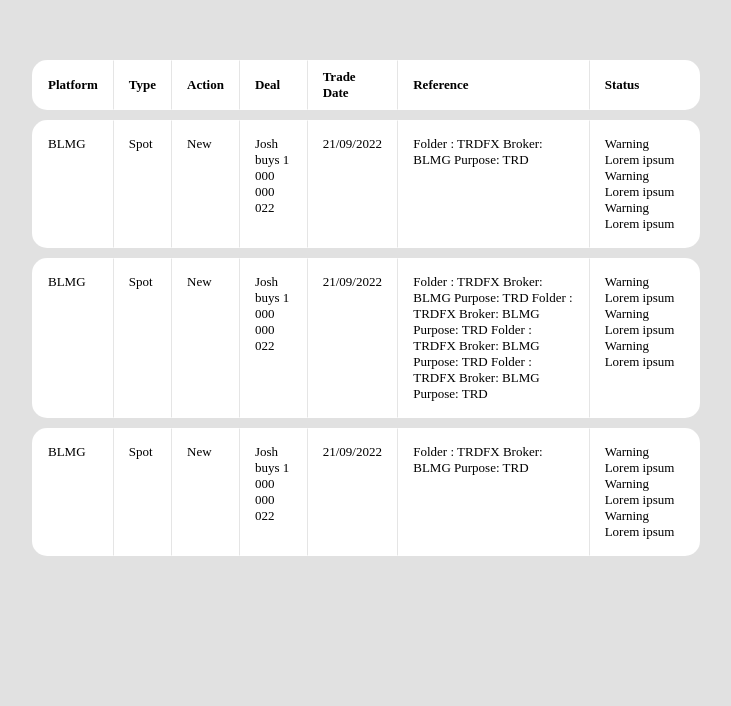
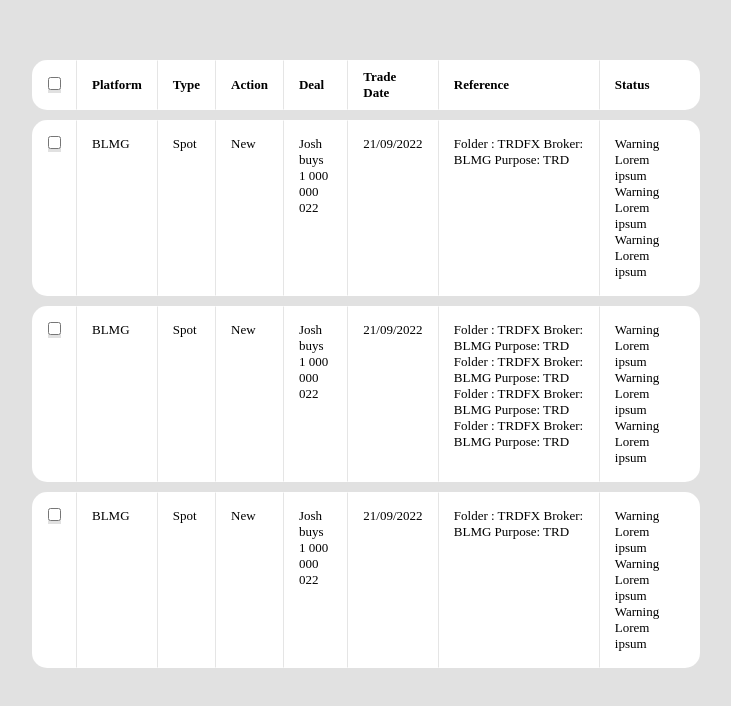
Before and after one commit to karlidaganil/table-test, a React (Vite) app: page / in a window 1280 px wide. Shown: the top 706 px of the page, without its empty margins (18-749 px from the left). Built offline with nearby package versions, Linux system fonts and the light colour scheme.

Commit message:
hover and border params configured

```diff
--- a/src/App.jsx
+++ b/src/App.jsx
@@ -96,7 +96,11 @@ function App() {
         data={data}
         columns={columns}
         setSelectedRows={setSelectedRows}
-        checkboxed={false}
+        checkboxed={true}
+        rowHoverStyle={{
+          background: false,
+          border: false,
+        }}
         selectedNode={
           <>
             <span className="mr">{selectedRows.length} rows selected</span>
@@ -106,9 +110,6 @@ function App() {
           </>
         }
       />
-      {/* <div className="test-box">test</div>
-      <div className="test-box">test</div>
-      <div className="test-box">test</div> */}
     </div>
   );
 }
--- a/src/GdlTableCheckbox.jsx
+++ b/src/GdlTableCheckbox.jsx
@@ -34,6 +34,7 @@ const GdlTableCheckbox = ({
   checkboxed,
   setSelectedRows,
   selectedNode,
+  rowHoverStyle,
 }) => {
   const $columns = columns.map((column) => {
     const obj = {};
@@ -82,6 +83,10 @@ const GdlTableCheckbox = ({
 
   console.log(getSelectedRowModel());
 
+  const rowHoverClassNames = `${
+    !rowHoverStyle.background ? "no-hover-bg" : ""
+  } ${!rowHoverStyle.border ? "no-hover-border" : ""}`;
+
   return (
     <>
       {isAnyRowSelected && (
@@ -121,7 +126,7 @@ const GdlTableCheckbox = ({
         )}
         <tbody>
           {getRowModel().rows.map((row) => (
-            <tr key={row.id}>
+            <tr key={row.id} className={rowHoverClassNames}>
               {row.getVisibleCells().map((cell, index) => (
                 <td
                   key={cell.id}
--- a/src/index.scss
+++ b/src/index.scss
@@ -61,7 +61,7 @@ thead tr th {
   margin: 0px 10px;
 }
 
-tr {
+tr:not(.no-hover-bg) {
   &:hover {
     background-color: #eaf7ee;
     td {
@@ -72,7 +72,7 @@ tr {
 
 table {
   tbody {
-    tr {
+    tr:not(.no-hover-border) {
       &:hover {
         td {
           border-top: 1px solid #03ea76;
```
